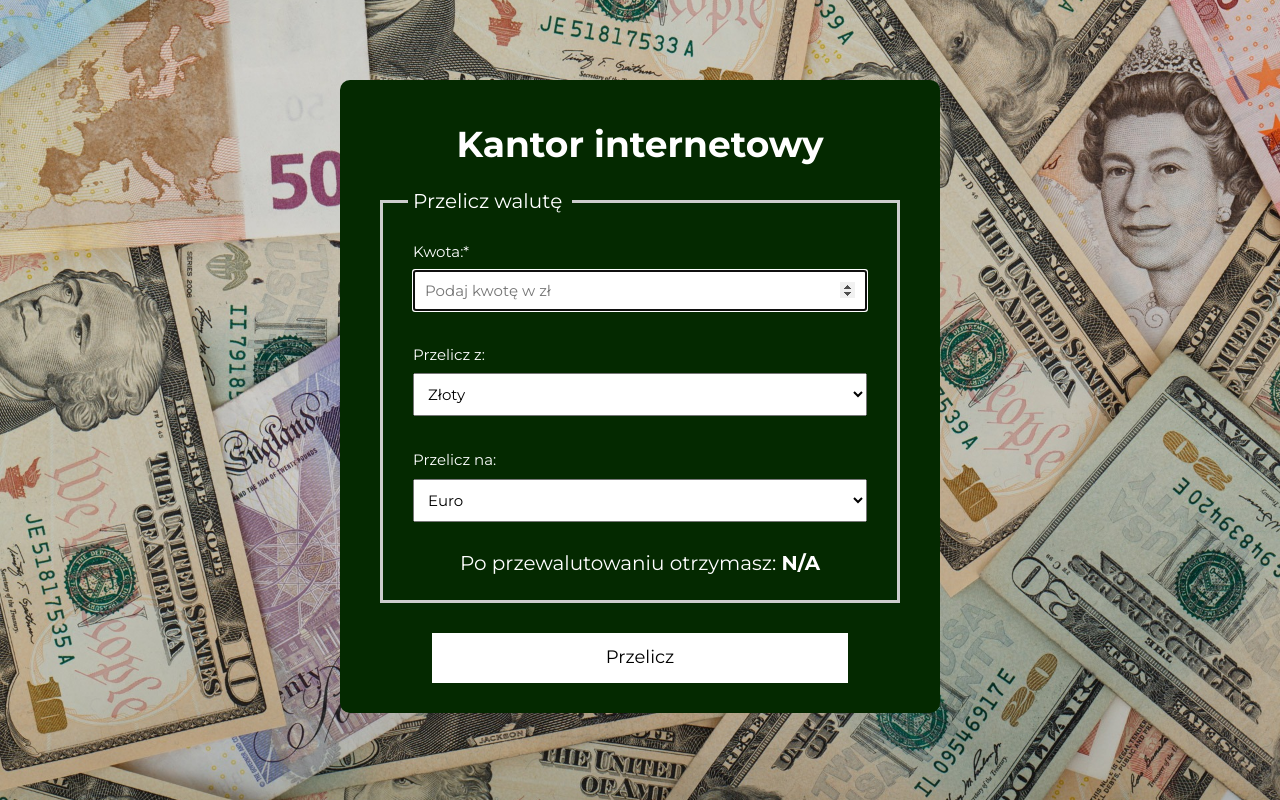
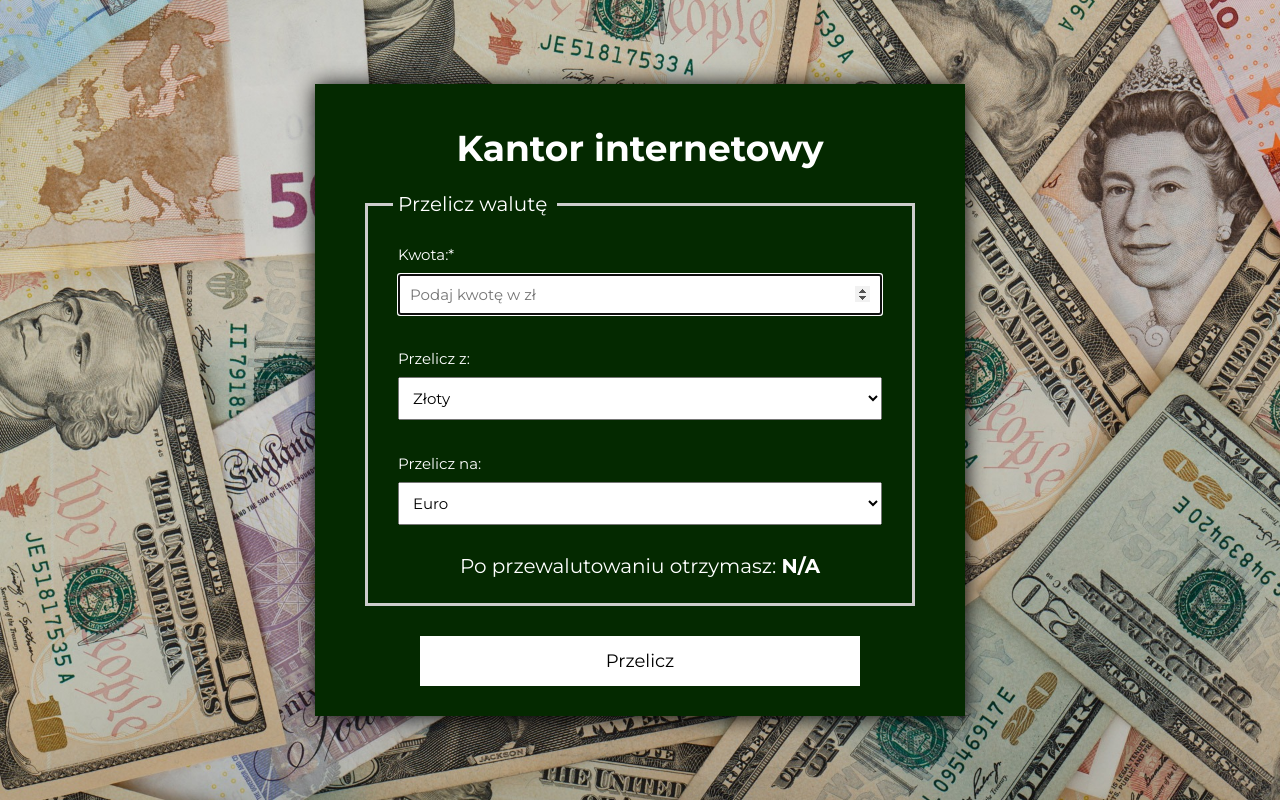
Before and after one commit to matgrd/currency-converter, a plain HTML site: page index.html in a window 1280 px wide. Drawn offline with nearby package versions, Linux system fonts and the light colour scheme.

Commit message:
flex added

```diff
--- a/css/container.css
+++ b/css/container.css
@@ -1,11 +1,11 @@
 .container {
-    max-width: 600px;
-    margin: 80px auto 50px;
-    padding: 20px 40px;
+    flex-basis: 650px;
+    margin: 15px;
+    padding: 20px 50px;
     background-color: #042900;
-    border-radius: 10px;
+    box-shadow: 1px 1px 20px black
 }
 
-.container__header {
+.form__header {
     font-size: 36px;
 }
--- a/css/style.css
+++ b/css/style.css
@@ -9,6 +9,10 @@ html {
 .body {
     text-align: center;
     font-family: "Montserrat", sans-serif;
+    display: flex;
+    justify-content: center;
+    align-items: center;
+    min-height: 100vh;
     background-image: url("../images/money.jpg");
     background-size: cover;
     background-repeat: no-repeat;
--- a/index.html
+++ b/index.html
@@ -25,9 +25,8 @@
   </head>
 
   <body class="body">
-    <main>
     <div class="container">
-        <h1 class="container__header">Kantor internetowy</h1>
+      <h1 class="form__header">Kantor internetowy</h1>
       <form class="form js-form">
         <fieldset class="form__fieldset">
           <legend class="form__legend">Przelicz walutę</legend>
@@ -77,6 +76,5 @@
         <button class="form__button">Przelicz</button>
       </form>
     </div>
-    </main>
   </body>
 </html>
```
Lines whose indentation alone changed are shown as unchanged.
